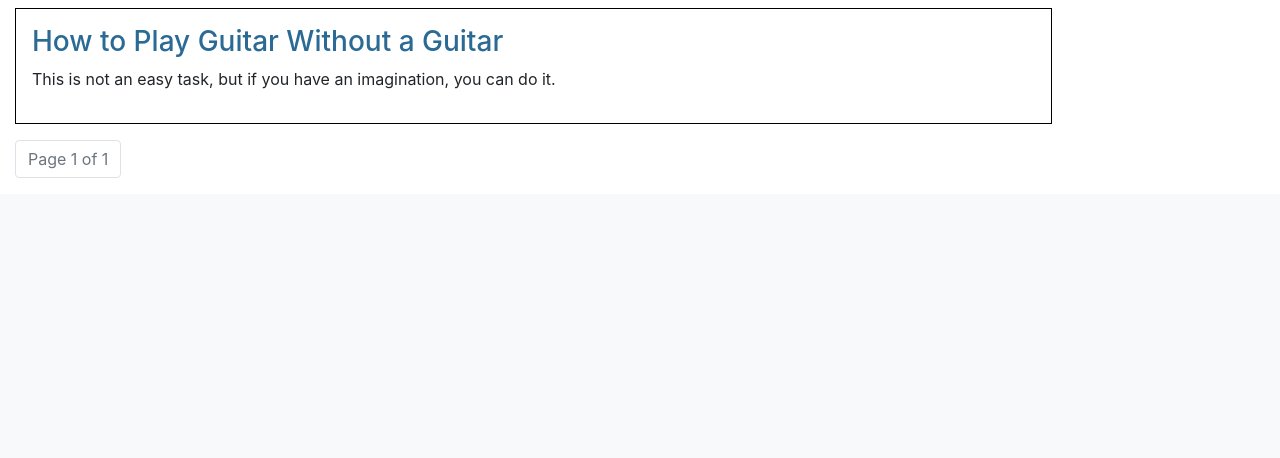
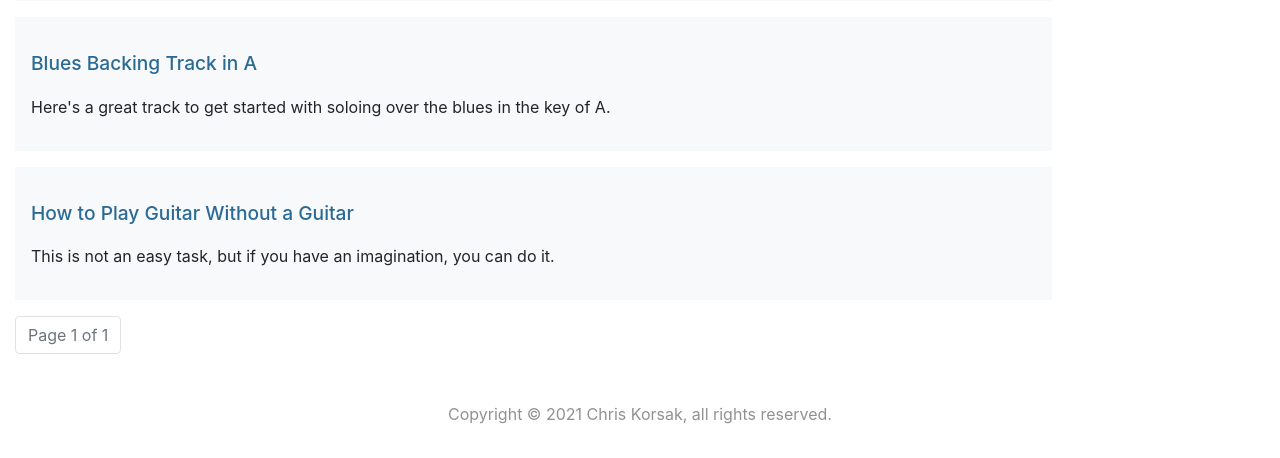
Before and after one commit to chriskorsak/capstone, a Django app: page / in a window 1280 px wide. Shown: the part 1630-2088 px from the top of the page. Before the commit the page ends 1808 px from the top, so only its background shows below. Run offline with Django 3.2, Linux system fonts and the light colour scheme; data comes from the database, SQL or seed files in the repository; both versions use the stored data as it was after the commit; some libraries are stand-ins or nearby versions.

Commit message:
css style edits, template edits.

```diff
--- a/ckblues/static/ckblues/styles.css
+++ b/ckblues/static/ckblues/styles.css
@@ -2,42 +2,72 @@
   border: 1px solid black;
 } */
 
-/* header, nav logo */
+/* styles for layout.html, main page sections */
+.main,
+.sidebar {
+  padding-top: 1em;
+}
+
 img.logo {
   height: 120px;
 }
 
 .nav-item {
   min-width: 100px;
+  text-align: center;
 }
 
 section.post {
-  border: 1px solid black;
   margin-bottom: 1em;
   padding: 1em;
+  background-color:#f7f9fa;
 }
 
 #update-section {
   display: none;
 }
 
-/* main elements */
+footer {
+  text-align: center;
+  padding: 2em 0;
+  opacity: 50%;
+}
 
-h2 {
+/* elements */
+
+h2,
+h3 {
   margin: 1em 0em;
+}
+
+h3 {
+  font-size: 120%;
 }
 
 a {
   color: #2a6a95;
 }
 a:hover {
-  color: #19415c;
+  color: #1e4b6a;
   text-decoration: none;
+}
+
+tbody > tr:hover {
+  background-color:#f7f9fa;
 }
 
 ul.category {
   margin: 0;
   padding: 0;
+}
+
+.btn-primary {
+  background-color: #2a6a95;
+}
+
+.btn-primary:hover,
+.btn-primary:active {
+  background-color: #1e4b6a;
 }
 
 /* comment section of feedback and post */
--- a/ckblues/templates/ckblues/dashboard.html
+++ b/ckblues/templates/ckblues/dashboard.html
@@ -42,7 +42,7 @@
 
   <!-- update credentials -->
   <section id="update-section">
-    <h3>Update email and/or password</h3>
+    <p>Update email and/or password</p>
     <form action="{% url 'update-credentials' username %}" method="POST">
       {% csrf_token %}
       <div class="form-group">
--- a/ckblues/templates/ckblues/feedback-form.html
+++ b/ckblues/templates/ckblues/feedback-form.html
@@ -2,7 +2,7 @@
 {% load static %}
 
 {% block body %}
-  <h2>FEEDBACK</h2>
+  <h2>Feedback Form</h2>
   <form action="{% url 'feedback-form' %}" method="POST">
     {% csrf_token %}
       <div class="form-group">
--- a/ckblues/templates/ckblues/index.html
+++ b/ckblues/templates/ckblues/index.html
@@ -4,7 +4,7 @@
 {% block body %}
   <div class="row">
 
-    <div class="col-sm-10">
+    <div class="col-sm-10 main">
       <h2>Blog</h2>
       {{ message }}
 
--- a/ckblues/templates/ckblues/layout.html
+++ b/ckblues/templates/ckblues/layout.html
@@ -41,6 +41,7 @@
         <div class="container-fluid">
             {% block body %}
             {% endblock %}
+            <footer>Copyright &copy 2021 Chris Korsak, all rights reserved.</footer>
         </div>
     </body>
 </html>
```
Also changed, not shown: ckblues/static/ckblues/images/logo_w_text_outline_2.png, db.sqlite3.
